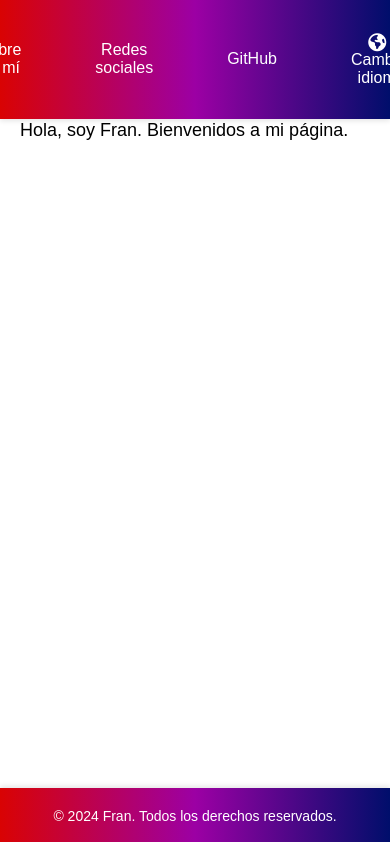
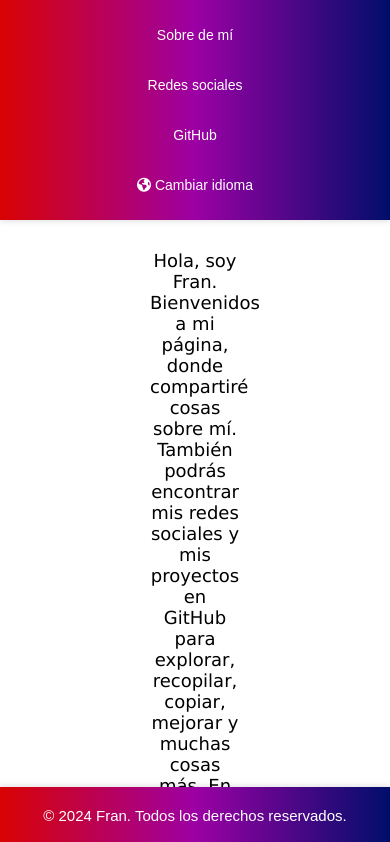
Before and after one commit to FranRodriguezVidal/FranRodriguezVidal.github.io, a plain HTML site: page index.html in a window 390 px wide. Shown: the top 842 px of the page. Drawn offline with Linux system fonts and the light colour scheme.

Commit message:
Add files via upload

```diff
--- a/css/Fran.css
+++ b/css/Fran.css
@@ -1,4 +1,4 @@
-/* Restablecer márgenes y paddings del body */
+/* General: Restablecer márgenes y paddings del body */
 * {
     margin: 0;
     padding: 0;
@@ -10,27 +10,28 @@ body {
     padding: 0;
     overflow-x: hidden; /* Evitar scroll horizontal */
 }
+
 /* Menú superior */
 #menu {
     display: flex;
+    flex-wrap: wrap; /* Permitir que los botones salten a la siguiente línea en pantallas pequeñas */
     justify-content: center;
     align-items: center;
-    position: fixed; /* Para mantener el menú fijo en la parte superior */
+    position: fixed;
     top: 0;
     width: 100%;
-    background: linear-gradient(90deg, #d90303, #9c00a4, #000e6b); /* Gradiente de rojo a morado y azul oscuro */
-    padding: 20px; /* Espaciado superior e inferior */
-    box-shadow: 0 2px 5px rgba(0, 0, 0, 0.1); /* Sombra para el menú */
-    z-index: 1000; /* Asegura que el menú quede encima del contenido */
+    background: linear-gradient(90deg, #d90303, #9c00a4, #000e6b);
+    padding: 10px 20px;
+    box-shadow: 0 2px 5px rgba(0, 0, 0, 0.1);
+    z-index: 1000;
 }
 
 .menu-boton {
-    margin: 0 15px; /* Espaciado entre los botones */
-    padding: 10px 20px; /* Espaciado interno de los botones */
-    text-align: center;
-    font-size: 16px;
+    margin: 5px 10px; /* Reducir márgenes para botones en pantallas pequeñas */
+    padding: 8px 15px; /* Ajustar el padding */
+    font-size: 14px;
     font-family: Arial, sans-serif;
-    color: #ffffff; /* Texto blanco para contraste con el fondo gradiente */
+    color: #ffffff;
     text-decoration: none;
     border: 2px solid transparent;
     border-radius: 5px;
@@ -39,78 +40,124 @@ body {
 }
 
 .menu-boton:hover {
-    background-color: rgba(255, 0, 230, 0.44); /* Fondo semitransparente al pasar el cursor */
+    background-color: rgba(255, 0, 230, 0.44);
     color: #ffffff;
-    border-color: rgba(255, 2, 192, 0.859); /* Borde semitransparente */
+    border-color: rgba(255, 2, 192, 0.859);
 }
-
 
 /* Estilos adicionales para el contenedor */
 #contenedor {
-    margin-top: 100px; /* Para dar espacio debajo del menú */
+    margin-top: 80px; /* Ajustar margen para que no se superponga con el menú */
+    margin-bottom: 80px; /* Espacio para evitar superposición con el pie */
     padding: 20px;
-    font-size: 18px; /* Tamaño de fuente para que el texto sea visible */
-    font-family: Arial, sans-serif;
+    font-size: 18px;
+    font-family: Verdana, Geneva, Tahoma, sans-serif;
+    text-align: center; /* Centrar el texto */
 }
 
 /* Pie de página */
 #pie {
     display: flex;
+    flex-wrap: wrap; /* Ajustar contenido en filas en pantallas pequeñas */
     justify-content: center;
     align-items: center;
-    position: fixed; /* Para mantener el pie fijo en la parte inferior */
+    position: fixed;
     bottom: 0;
     width: 100%;
-    background: linear-gradient(90deg, #d90303, #9c00a4, #000e6b); /* Gradiente similar al del menú */
-    padding: 20px; /* Espaciado superior e inferior */
-    box-shadow: 0 -2px 5px rgba(0, 0, 0, 0.1); /* Sombra hacia arriba para el pie */
-    z-index: 1000; /* Asegura que el pie quede encima del contenido */
-    color: #ffffff; /* Texto blanco */
+    background: linear-gradient(90deg, #d90303, #9c00a4, #000e6b);
+    padding: 15px;
+    box-shadow: 0 -2px 5px rgba(0, 0, 0, 0.1);
+    z-index: 1000;
+    color: #ffffff;
     font-family: Arial, sans-serif;
     font-size: 14px;
     text-align: center;
 }
 
 #pie a {
-    color: #ffffff; /* Enlaces blancos */
-    text-decoration: none; /* Sin subrayado */
-    margin: 0 10px; /* Espaciado entre enlaces */
+    color: #ffffff;
+    text-decoration: none;
+    margin: 0 10px;
     transition: color 0.3s ease;
 }
 
 #pie a:hover {
-    color: rgba(255, 0, 230, 0.75); /* Color rosado al pasar el cursor */
+    color: rgba(255, 0, 230, 0.75);
 }
-/* Estilo del menú emergente para selección de idioma */
+
+/* Menú emergente para idiomas */
 #menu-idiomas {
     position: absolute;
-    background-color: #f0f0f0; /* Fondo claro */
-    border: 1px solid #ccc; /* Borde suave */
-    padding: 50px;
-    box-shadow: 0 4px 8px rgba(0, 0, 0, 0.2); /* Sombra suave */
-    z-index: 1001; /* Asegurarse de que el menú esté por encima del contenido */
+    background-color: #f0f0f0;
+    border: 1px solid #ccc;
+    padding: 15px;
+    box-shadow: 0 4px 8px rgba(0, 0, 0, 0.2);
+    z-index: 1001;
     border-radius: 5px;
-    width: 155px; /* Ancho fijo para el menú */
+    width: 150px;
 }
 
-/* Estilo para las opciones dentro del menú */
+/* Opciones dentro del menú emergente */
 #menu-idiomas div {
     padding: 8px;
     cursor: pointer;
     font-family: Arial, sans-serif;
-    color: #333; /* Color oscuro para el texto */
+    color: #333;
     transition: background-color 0.3s ease, color 0.3s ease;
 }
 
-/* Estilo cuando se pasa el ratón sobre una opción */
 #menu-idiomas div:hover {
-    background-color: rgba(0, 0, 255, 0.1); /* Fondo semitransparente */
-    color: #d90303; /* Color de texto cuando pasa el ratón */
+    background-color: rgba(0, 0, 255, 0.1);
+    color: #d90303;
 }
 
-/* Estilo del icono dentro del botón */
-#boton-cambiar-idioma i {
-    margin-right: 8px; /* Espacio entre el icono y el texto */
-    font-size: 18px; /* Tamaño del icono */
-    vertical-align: middle; /* Centrar el icono verticalmente */
+/* RESPONSIVE: Media Queries */
+@media (max-width: 768px) {
+    #menu {
+        flex-direction: column; /* Cambiar disposición del menú a columna */
+        padding: 10px;
+    }
+
+    .menu-boton {
+        font-size: 14px; /* Reducir el tamaño de texto para botones */
+        padding: 10px;
+        margin: 5px 0; /* Espaciado entre botones */
+    }
+
+    #contenedor {
+        font-size: 18px; /* Reducir el tamaño del texto */
+        padding: 150px;
+        margin-top: 100px; /* Ajustar para evitar superposición */
+        margin-bottom: 100px; /* Espacio adicional para pie */
+    }
+
+    #pie {
+        font-size: 15px;
+        padding: 20px;
+    }
 }
+
+@media (max-width: 480px) {
+    #menu {
+        flex-direction: column; /* Cambiar disposición del menú a columna */
+        padding: 10px;
+    }
+
+    .menu-boton {
+        font-size: 14px; /* Reducir el tamaño de texto para botones */
+        padding: 10px;
+        margin: 5px 0; /* Espaciado entre botones */
+    }
+
+    #contenedor {
+        font-size: 18px; /* Reducir el tamaño del texto */
+        padding: 150px;
+        margin-top: 100px; /* Ajustar para evitar superposición */
+        margin-bottom: 100px; /* Espacio adicional para pie */
+    }
+
+    #pie {
+        font-size: 15px;
+        padding: 20px;
+    }
+}
--- a/js/Fran.js
+++ b/js/Fran.js
@@ -10,7 +10,12 @@ const idiomas = {
         redesSociales: "Redes sociales",
         github: "GitHub",
         cambiarIdioma: "Cambiar idioma",
-        contenido: "Hola, soy Fran. Bienvenidos a mi página.",
+        contenido: `Hola, soy Fran. Bienvenidos a mi página,
+        donde compartiré cosas sobre mí. También podrás encontrar mis redes sociales
+        y mis proyectos en GitHub para explorar, recopilar, copiar, mejorar y muchas
+        cosas más. En la navegación podrás descubrir más contenido en cada apartado.
+        Además, puedes cambiar el idioma entre inglés o español pulsando en el botón
+        [Click "Cambiar idioma" to switch to English].`,
         pie: "&copy; 2024 Fran. Todos los derechos reservados."
     },
     en: {
@@ -18,7 +23,13 @@ const idiomas = {
         redesSociales: "Social media",
         github: "GitHub",
         cambiarIdioma: "Change language",
-        contenido: "Hello, I'm Fran. Welcome to my page.",
+        contenido: `Hi, I'm Fran. Welcome to my page,
+        where I will share things about myself.
+        You can also find my social media links and my GitHub projects to explore,
+        collect, copy, improve, and much more. In the navigation, you'll discover more
+        content in each section. Additionally, you can switch the language between
+        English or Spanish by clicking the button ",
+        [Pulsa "Change Language" para cambiar al Español].`,
         pie: "&copy; 2024 Fran. All rights reserved."
     }
 };
```
